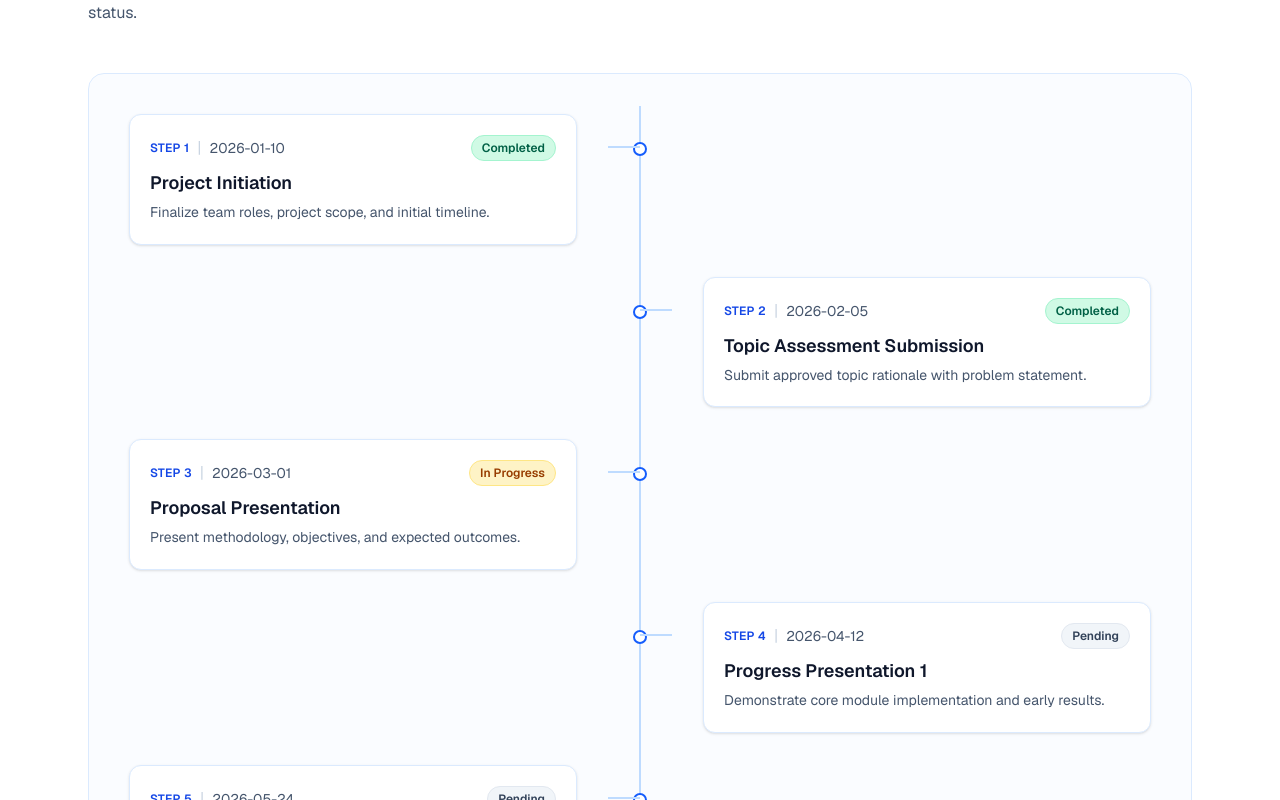
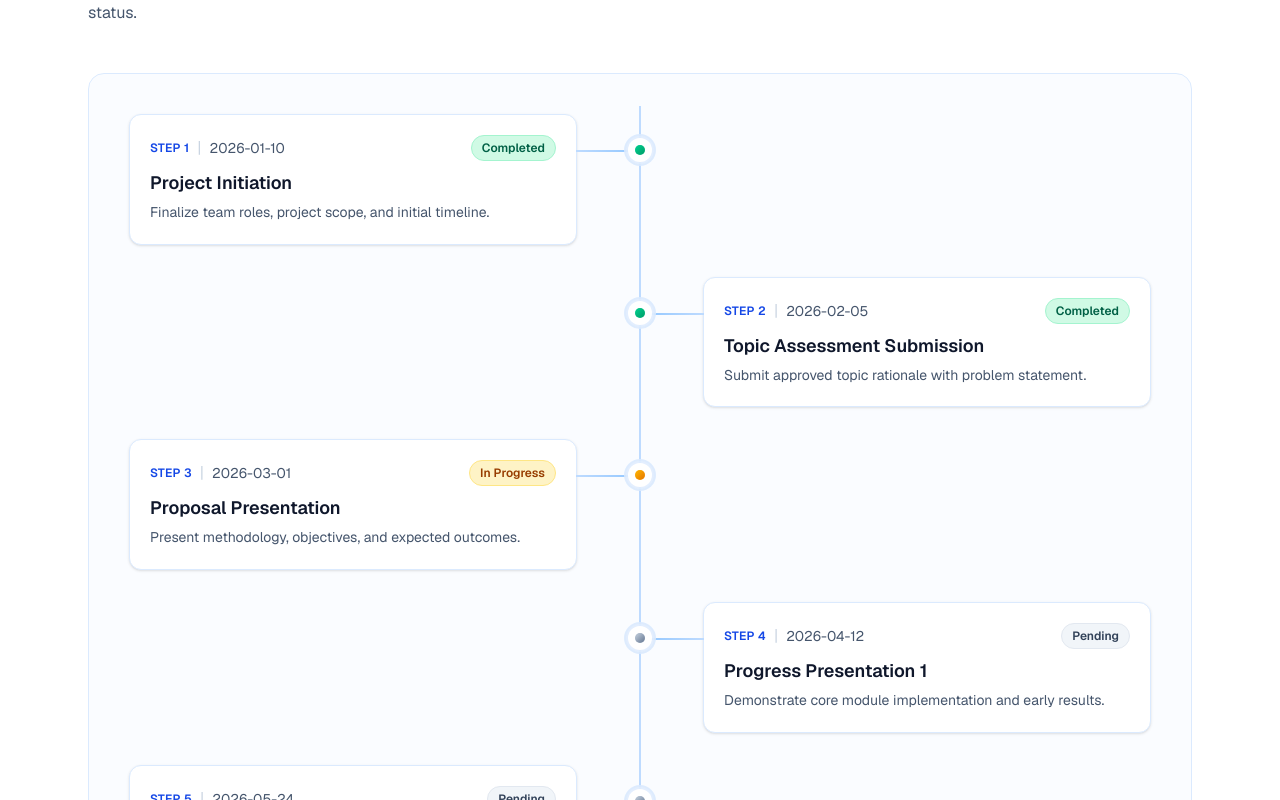
Before and after one commit to Hasthartha-SignLangAI/hasthaartha-portfolio, a Next.js app: page / in a window 1280 px wide. Shown: the part 2420-3220 px from the top of the page. Built offline with nearby package versions, Linux system fonts and the light colour scheme.

Commit message:
updated the milestones section ui

```diff
--- a/app/components/sections/Milestones.tsx
+++ b/app/components/sections/Milestones.tsx
@@ -4,6 +4,12 @@ const STATUS_STYLES = {
   completed: "bg-emerald-100 text-emerald-800 border-emerald-200",
   "in progress": "bg-amber-100 text-amber-800 border-amber-200",
   pending: "bg-slate-100 text-slate-700 border-slate-200",
+} as const;
+
+const NODE_DOT_STYLES = {
+  completed: "from-emerald-400 to-emerald-600 shadow-emerald-500/25",
+  "in progress": "from-amber-400 to-amber-600 shadow-amber-500/25",
+  pending: "from-slate-300 to-slate-500 shadow-slate-400/20",
 } as const;
 
 export function Milestones() {
@@ -22,20 +28,40 @@ export function Milestones() {
           {MILESTONES.map((milestone, i) => (
             <li key={`${milestone.date}-${milestone.topic}`} className="relative pb-8 last:pb-0 lg:grid lg:grid-cols-2 lg:gap-12">
               <span
-                className="absolute left-[25px] top-7 h-3.5 w-3.5 rounded-full border-2 border-blue-600 bg-white sm:left-[33px] lg:left-1/2 lg:-translate-x-1/2"
+                className="absolute left-[23px] top-6 z-10 flex h-6 w-6 items-center justify-center sm:left-[31px] lg:left-1/2 lg:-translate-x-1/2"
                 aria-hidden
-              />
+              >
+                <span className="absolute inset-0 rounded-full bg-white shadow-[0_1px_3px_rgba(15,23,42,0.08)] ring-2 ring-blue-100/90 ring-offset-2 ring-offset-blue-50/30" />
+                <span
+                  className={`relative h-2.5 w-2.5 rounded-full bg-gradient-to-br shadow-[0_0_0_1px_rgba(255,255,255,0.8)_inset] ${NODE_DOT_STYLES[milestone.status]}`}
+                />
+              </span>
               <div
-                className={`ml-12 rounded-xl border border-blue-100 bg-white p-4 shadow-sm sm:ml-16 sm:p-5 lg:ml-0 lg:max-w-md ${
+                className={`relative ml-12 rounded-xl border border-blue-100 bg-white p-4 shadow-sm sm:ml-16 sm:p-5 lg:ml-0 lg:max-w-md ${
                   i % 2 === 0 ? "lg:mr-auto lg:w-full" : "lg:col-start-2 lg:ml-auto lg:w-full"
                 }`}
               >
                 <span
-                  className={`absolute top-8 hidden h-0.5 w-8 bg-blue-200 lg:block ${
-                    i % 2 === 0 ? "lg:left-[calc(50%-2rem)]" : "lg:left-1/2"
+                  className={`absolute top-8 z-0 hidden items-center lg:flex ${
+                    i % 2 === 0
+                      ? "right-0 translate-x-full flex-row"
+                      : "left-0 -translate-x-full flex-row-reverse"
                   }`}
                   aria-hidden
-                />
+                >
+                  <span
+                    className={`h-0.5 w-14 shrink-0 sm:w-16 ${
+                      i % 2 === 0
+                        ? "bg-gradient-to-r from-blue-200 to-blue-300"
+                        : "bg-gradient-to-l from-blue-200 to-blue-300"
+                    }`}
+                  />
+                  {i % 2 === 0 ? (
+                    <span className="h-0 w-0 shrink-0 border-y-[4px] border-y-transparent border-l-[7px] border-l-blue-300" />
+                  ) : (
+                    <span className="h-0 w-0 shrink-0 border-y-[4px] border-y-transparent border-r-[7px] border-r-blue-300" />
+                  )}
+                </span>
                 <div className="flex flex-wrap items-center gap-2">
                   <p className="text-xs font-semibold uppercase tracking-wide text-blue-700">Step {i + 1}</p>
                   <span className="text-slate-300">|</span>
```
